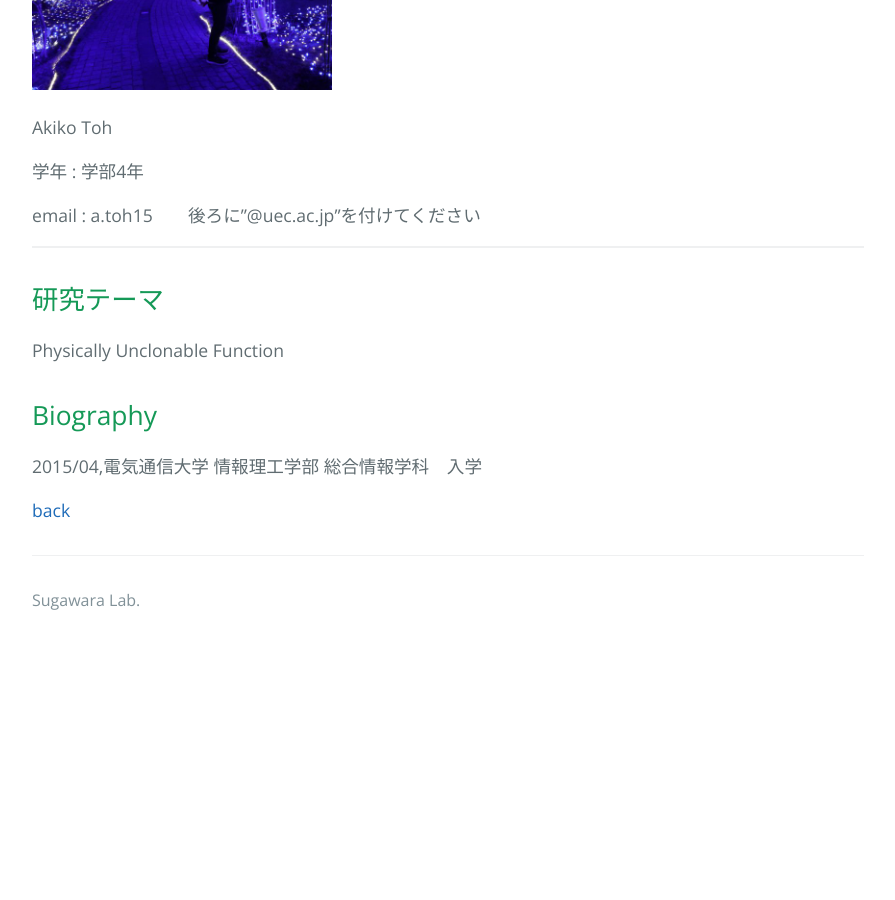
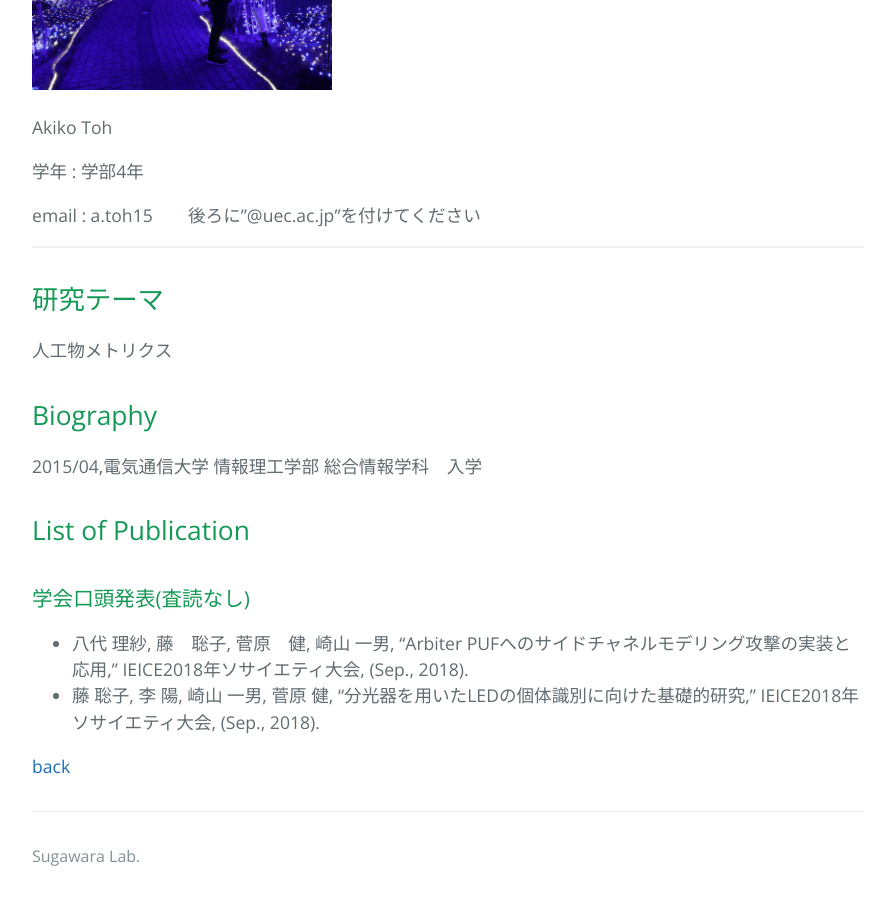
Before and after one commit to sugawara-bbbb/weblab, a Jekyll site: the page built from toh.md, in a window 1280 px wide and 900 px high, scrolled down 595 px. Shown: the whole window, without its empty margins (192-1087 px from the left). Built offline with Jekyll 4.4.1, drawn with Linux system fonts in a browser that asks for light colours; our own code applies the rules of GitHub Pages for plain Markdown files; before the commit the page ends 1239 px from its top, so only the background shows below that.

Commit message:
藤さんのページの更新

```diff
--- a/toh.md
+++ b/toh.md
@@ -14,12 +14,20 @@ email : a.toh15　　後ろに”@uec.ac.jp”を付けてください
 
 ---
 
+
 ## 研究テーマ
 
-Physically Unclonable Function
+人工物メトリクス
 
 ## Biography
 
 2015/04,電気通信大学  情報理工学部  総合情報学科　入学
 
+## List of Publication
+
+### 学会口頭発表(査読なし)
+- 八代 理紗, 藤　聡子, 菅原　健, 崎山 一男, “Arbiter PUFへのサイドチャネルモデリング攻撃の実装と応用,” IEICE2018年ソサイエティ大会, (Sep., 2018).
+- 藤 聡子, 李 陽, 崎山 一男, 菅原 健, "分光器を用いたLEDの個体識別に向けた基礎的研究," IEICE2018年ソサイエティ大会, (Sep., 2018).
+
+
 [back](./)
```
